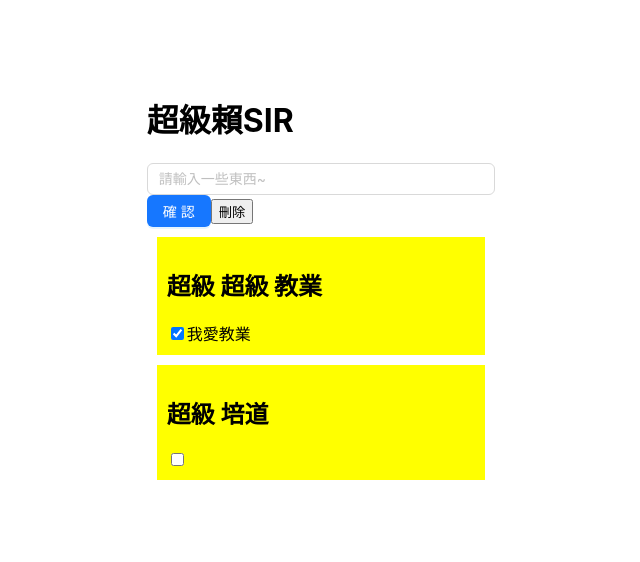
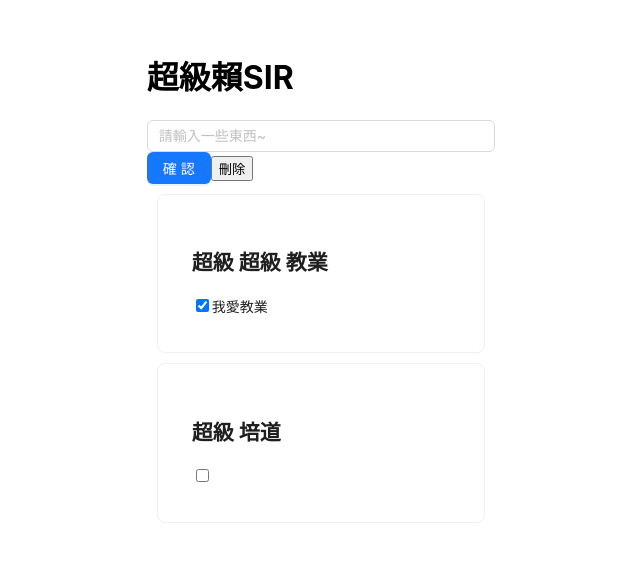
Before and after one commit to 2024-2025-kaoyip-advanced-computer/2024-09-13-easy-todo-PatrickLai7528, a React (Create React App) app in the folder my-app/: page / in a window 1280 px wide. Shown: the part 118-680 px from the top of the page, without its empty margins (319-959 px from the left). Built offline with nearby package versions, Linux system fonts and the light colour scheme.

Commit message:
20250102

```diff
--- a/my-app/src/Component.js
+++ b/my-app/src/Component.js
@@ -1,6 +1,8 @@
 import { useState } from "react"
 import { Button } from "antd"
-import { Input } from "antd";
+import { Input } from "antd"
+import { Card } from "antd";
+
 export const SuperLaiSir = () => {
     // 列表解構
     const [schools, setSchools] = useState([
@@ -64,7 +66,7 @@ export const SuperLaiSir = () => {
 
 function SuperSchool(props) {
     console.log(props)
-    return <div style={{backgroundColor:"yellow", margin:"10px", padding:"10px"}}>
+    return <Card style={{ margin:"10px", padding:"10px" }}>
         <h2>超級  {props.schoolName === "教業" ? "超級" : ""}   {props.schoolName}
         </h2>
         <input checked={props.isLove} type='checkbox' onChange={() => {
@@ -77,7 +79,7 @@ function SuperSchool(props) {
         {
             props.isLove ? <span>我愛{props.schoolName}</span> : null
         }
-    </div>
+    </Card>
     /**
      * 如果schoolName是教業,  用span標籤, 顯示我愛教業
      */
```
